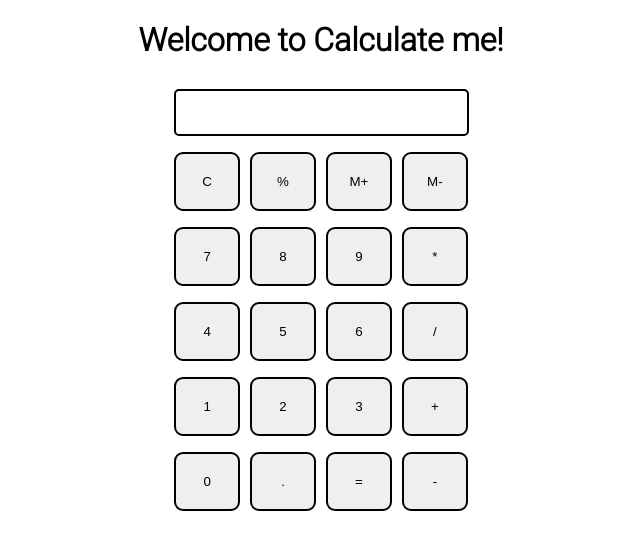
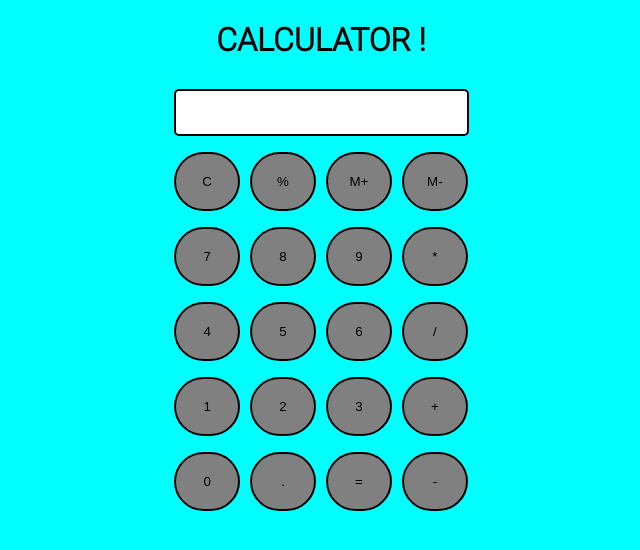
Before and after one commit to one-saurabhsingh/Calculator, a plain HTML site: page index.html in a window 1280 px wide. Shown: the whole page, without its empty margins (327-967 px from the left). Drawn offline with Linux system fonts and the light colour scheme.

Commit message:
Calculator completed

```diff
--- a/index.html
+++ b/index.html
@@ -4,13 +4,13 @@
 <head>
   <meta charset="utf-8">
   <meta name="viewport" content="width=device-width">
-  <title>Calculate me! - A calculator made my me</title>
+  <title>Calculator</title>
   <link href="style.css" rel="stylesheet" type="text/css" />
   <link href="utils.css" rel="stylesheet" type="text/css" />
 </head>
 
 <body>
-  <h1 class="text-center">Welcome to Calculate me!</h1>
+  <h1 class="text-center">CALCULATOR !</h1>
   <div class="container flex flex-col items-center mx-auto m-w-20">
     <div class="row">
       <input class="input" type="text"/>
--- a/script.js
+++ b/script.js
@@ -1,6 +1,12 @@
 // Todo: Make M+ M- and MC functional
 let string = "";
+
+
+
 let buttons = document.querySelectorAll('.button');
+
+
+
 Array.from(buttons).forEach((button)=>{
   button.addEventListener('click', (e)=>{
     if(e.target.innerHTML == '='){
--- a/style.css
+++ b/style.css
@@ -2,15 +2,17 @@
 html, body {
   height: 100%;
   width: 100%;
+  background-color: aqua;
   font-family: 'Roboto', sans-serif;
 }
 
 .button{
+    background-color: gray;
   width: 66px;
   padding: 20px;
   margin: 0 3px;
   border: 2px solid black;
-  border-radius: 9px;
+  border-radius: 90px;
   cursor: pointer;
 }
 
```
